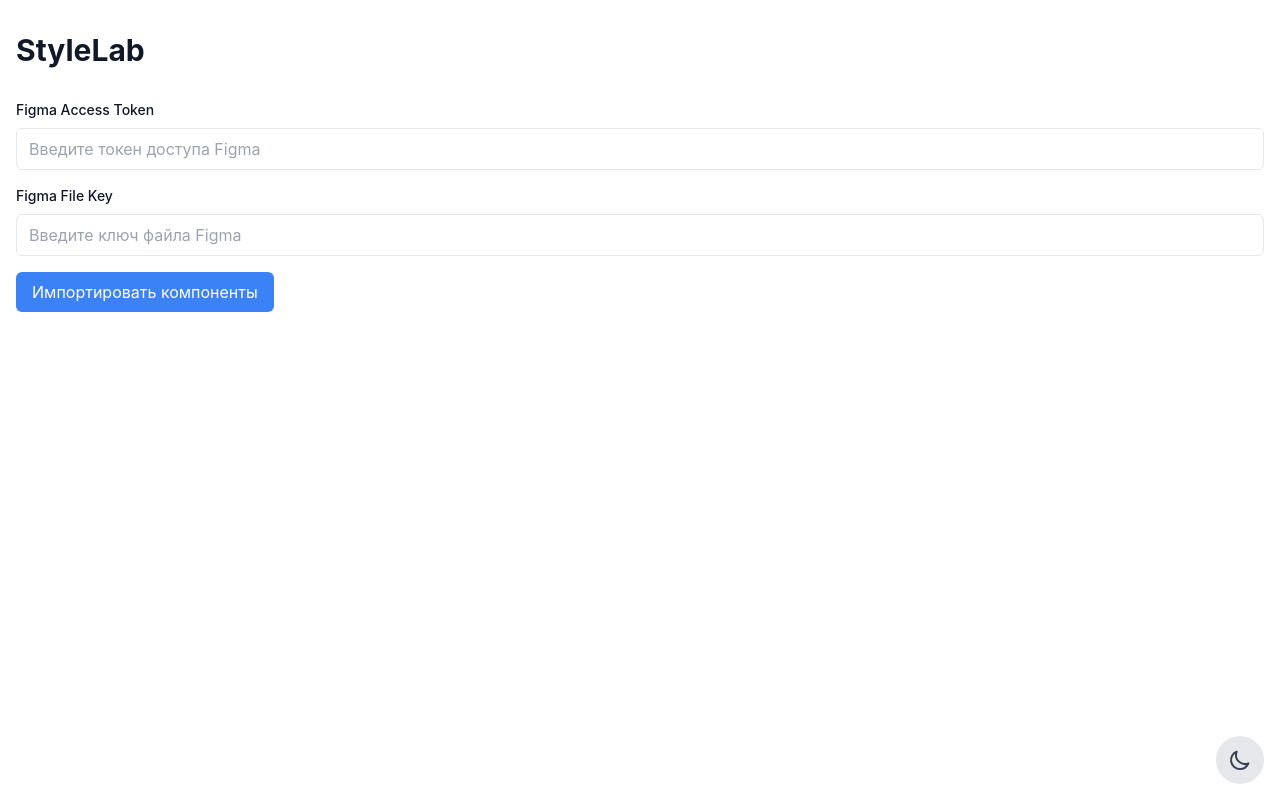
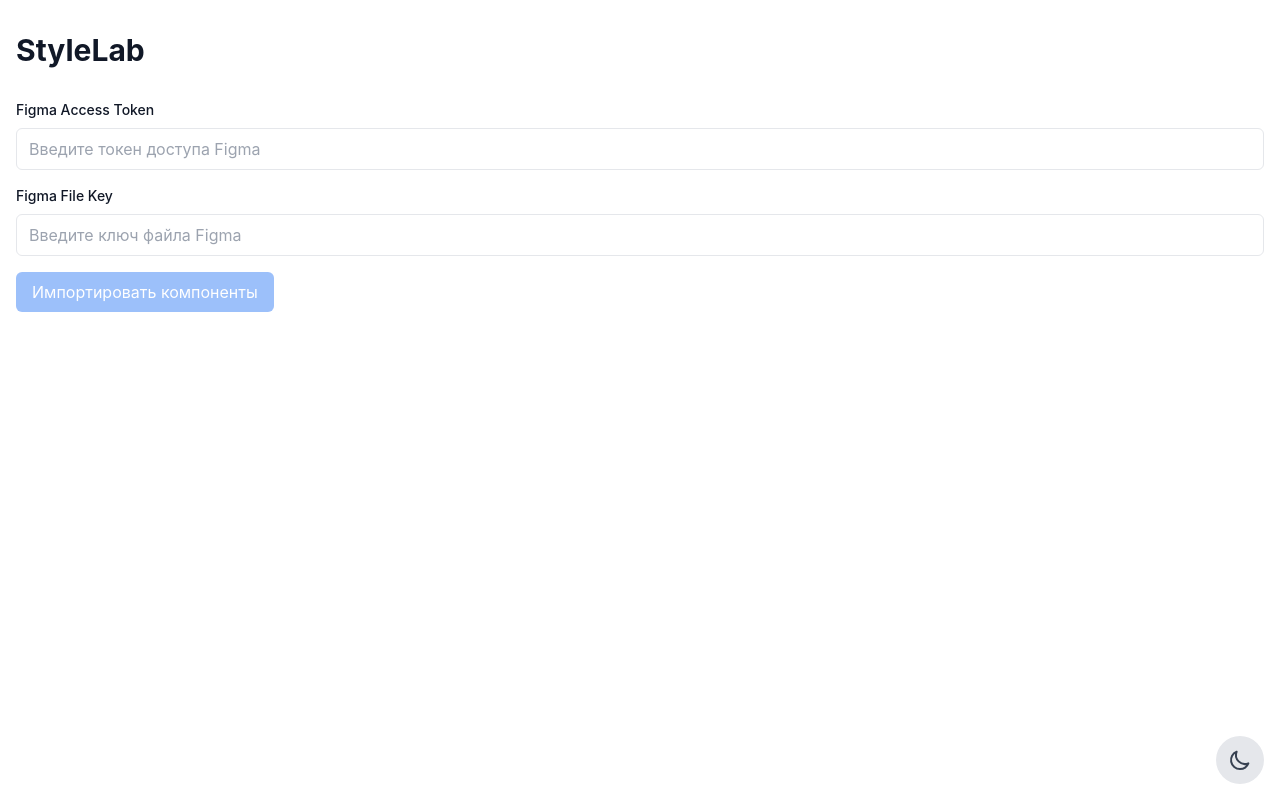
Before and after one commit to Richbanker/StyleLab, a React (Create React App) app: page / in a window 1280 px wide. Built offline with nearby package versions, Linux system fonts and the light colour scheme.

Commit message:
a11y: отключать импорт при незаполненных полях Figma

```diff
--- a/src/App.tsx
+++ b/src/App.tsx
@@ -81,7 +81,8 @@
 
           <button
             onClick={handleImport}
-            className="px-4 py-2 bg-blue-500 text-white rounded-md hover:bg-blue-600 transition-colors"
+            disabled={!accessToken.trim() || !fileKey.trim()}
+            className="px-4 py-2 bg-blue-500 text-white rounded-md hover:bg-blue-600 disabled:opacity-50 disabled:cursor-not-allowed transition-colors"
           >
             Импортировать компоненты
           </button>
```
